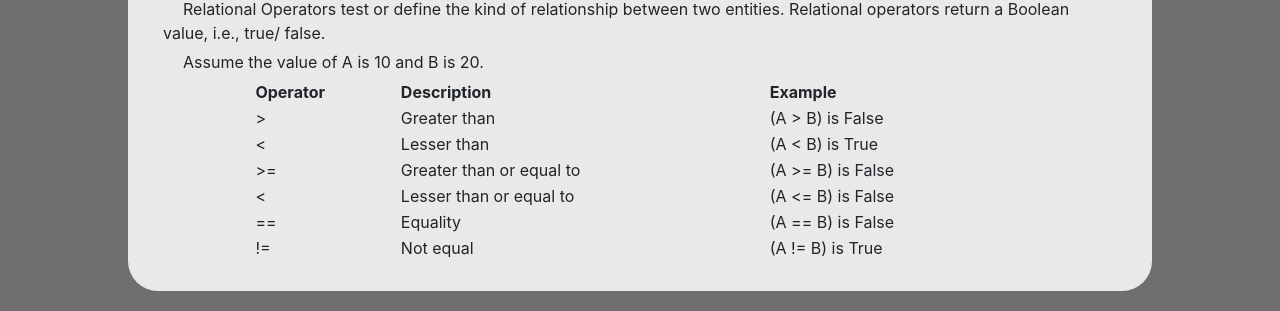
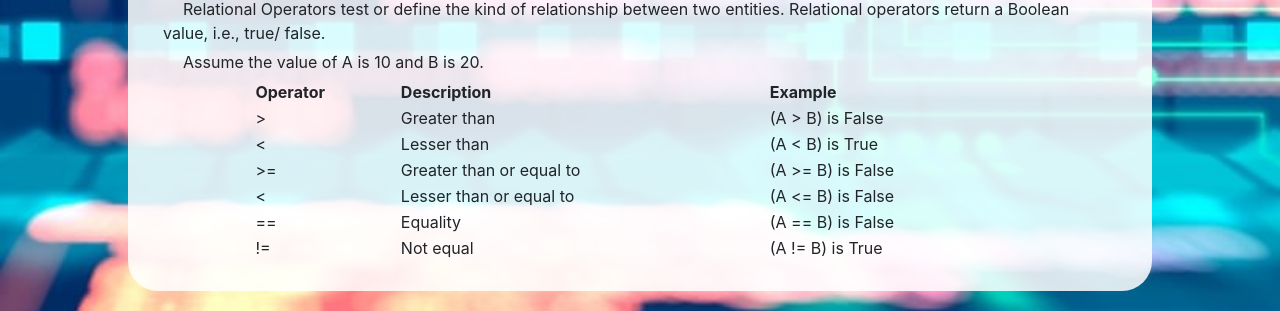
Before and after one commit to FeederWolf/2022-01-07_A-TypeScript-oper-torai, a plain HTML site: page index.html in a window 1280 px wide. Shown: the part 626-937 px from the top of the page. Drawn offline with Linux system fonts and the light colour scheme; files that its build step writes are made by us from their sources; files whose address does not match are found by name.

Commit message:
13. feladat

```diff
--- a/styles.css
+++ b/styles.css
@@ -1,6 +1,9 @@
 body {
   background-color: rgb(111, 111, 111);
   background-size: cover;
+  background-image: url("TypeScriptBack.jpg");
+  background-repeat: no-repeat;
+  background-position-y: center;
 }
 
 p {
```
